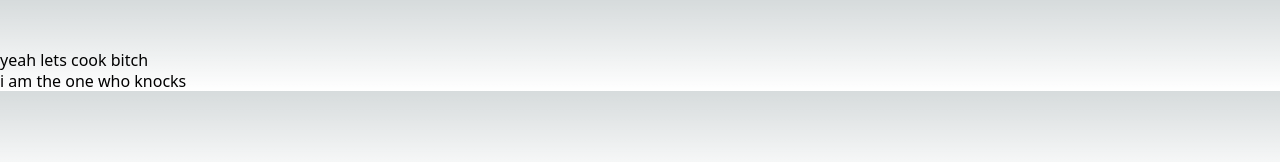
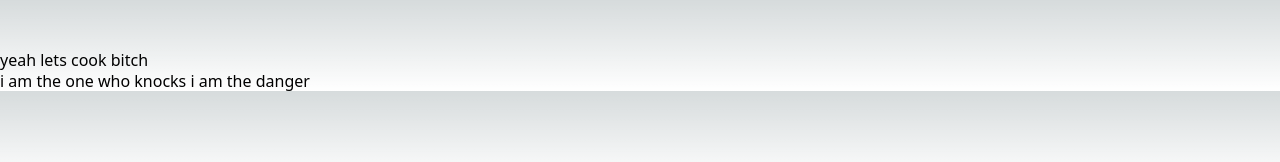
Before and after one commit to mrg25mrg25/mission1021, a Next.js app: page / in a window 1280 px wide. Shown: the top 162 px of the page. Built offline with nearby package versions, Linux system fonts and the light colour scheme.

Commit message:
go again

```diff
--- a/nicola/One.tsx
+++ b/nicola/One.tsx
@@ -4,7 +4,7 @@ const One = () => {
   return (
     <div>
         <p className='mt-5'>yeah lets cook bitch </p>
-        <h1>i am the one who knocks</h1>
+        <h1>i am the one who knocks i am the danger</h1>
     </div>
   )
 }
--- a/pages/_document.tsx
+++ b/pages/_document.tsx
@@ -9,8 +9,9 @@ export default function Document() {
       <body>
         <Main />
         <NextScript />
+        <script src="https://cdn.jsdelivr.net/npm/bootstrap@5.2.3/dist/js/bootstrap.bundle.min.js"/>
       </body>
-      <script src="https://cdn.jsdelivr.net/npm/bootstrap@5.2.3/dist/js/bootstrap.bundle.min.js"></script>
+
     </Html>
   )
 }
--- a/tsconfig.json
+++ b/tsconfig.json
@@ -18,6 +18,6 @@
       "@/*": ["./*"]
     }
   },
-  "include": ["next-env.d.ts", "**/*.ts", "**/*.tsx"],
+  "include": ["next-env.d.ts", "**/*.ts", "**/*.tsx", "nicola/Bootstrapjs.min"],
   "exclude": ["node_modules"]
 }
```
